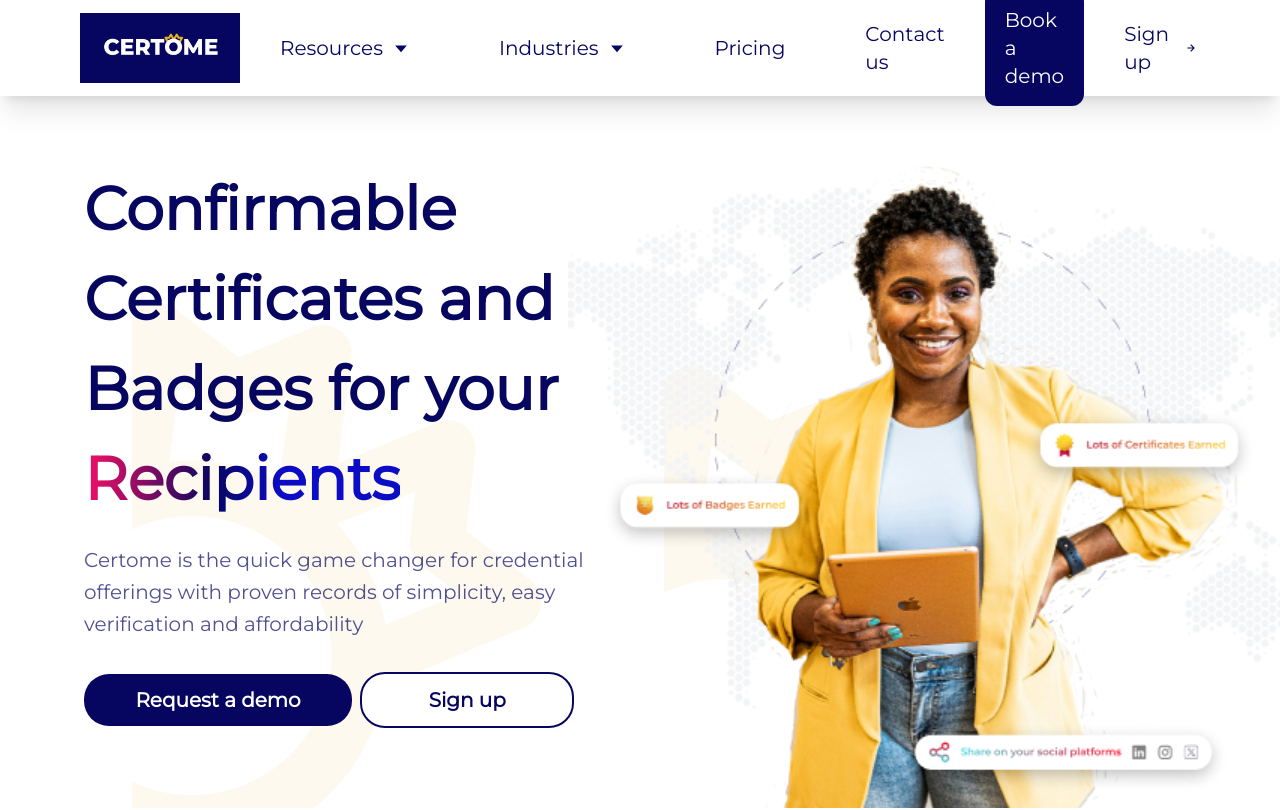
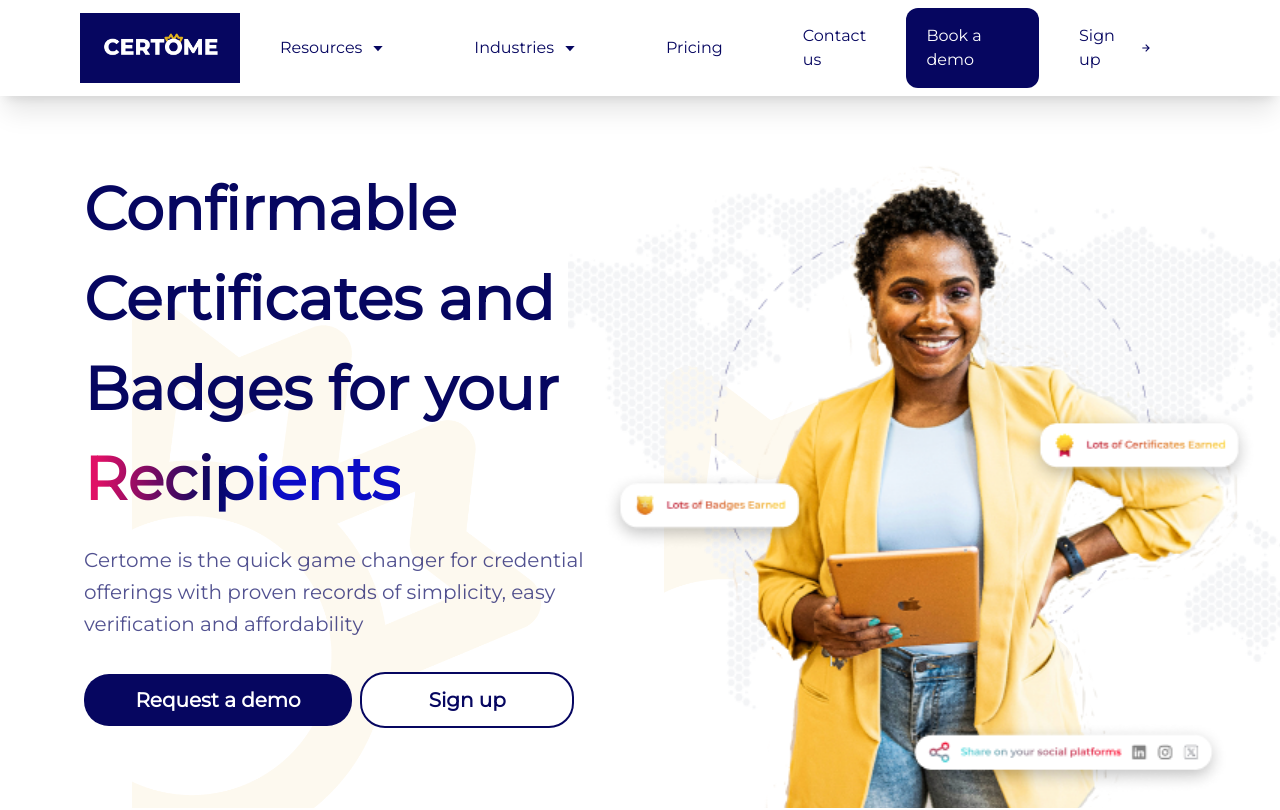
Before and after one commit to Abisayo1/Certome-main, a React (Vite) app in the folder certome/: page / in a window 1280 px wide. Shown: the top 810 px of the page. Built offline with nearby package versions, Linux system fonts and the light colour scheme.

Commit message:
Adjusted the Navigation bar as well
Signed-off-by: Abisayo Folu-Agoi <foluagoiabisayo@gmail.com>

```diff
--- a/certome/src/components/Navbar.jsx
+++ b/certome/src/components/Navbar.jsx
@@ -39,7 +39,7 @@
 
     return (
         <>
-            <header className="flex shadow-xl relative h-24 text-xl justify-between items-center w-full px-2 sm:px-20 " >
+            <header className="flex shadow-xl relative h-24 text-l justify-between items-center w-full px-2 sm:px-20 " >
 
                 <NavLink to='/home'>
                     <div className="logo w-32 float-start sm:w-40 ">
```
